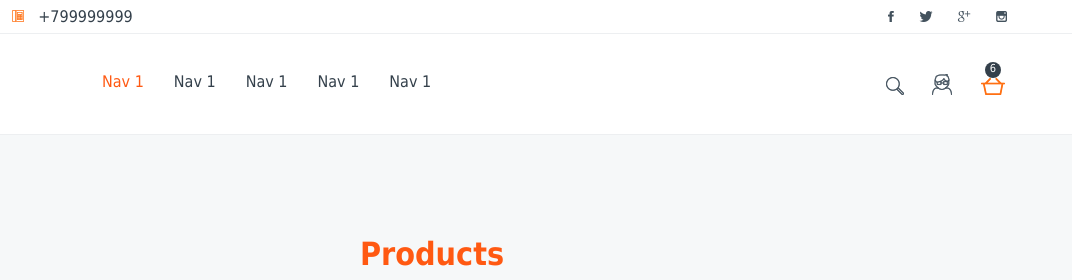
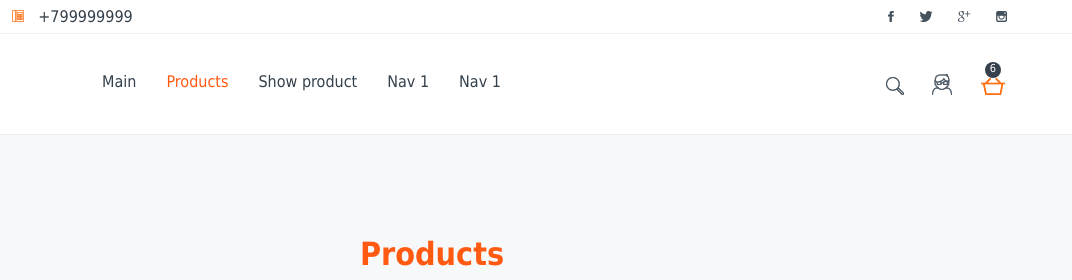
Before and after one commit to woxpll/shopy, a plain HTML site: page products.html in a window 1280 px wide. Shown: the top 280 px of the page, 208-1280 px from the left. Drawn offline with Linux system fonts and the light colour scheme.

Commit message:
Update products.html

```diff
--- a/products.html
+++ b/products.html
@@ -43,9 +43,9 @@
           <div class="block-770">
             <nav class="main-nav">
               <ul>
-                <li class="active"><a href="#">Nav 1</a></li>
-                <li><a href="#">Nav 1</a></li>
-                <li><a href="#">Nav 1</a></li>
+                <li><a href="index.html">Main</a></li>
+                <li class="active"><a href="products.html">Products</a></li>
+                <li><a href="show_product.html">Show product</a></li>
                 <li><a href="#">Nav 1</a></li>
                 <li><a href="#">Nav 1</a></li>
               </ul>
```
